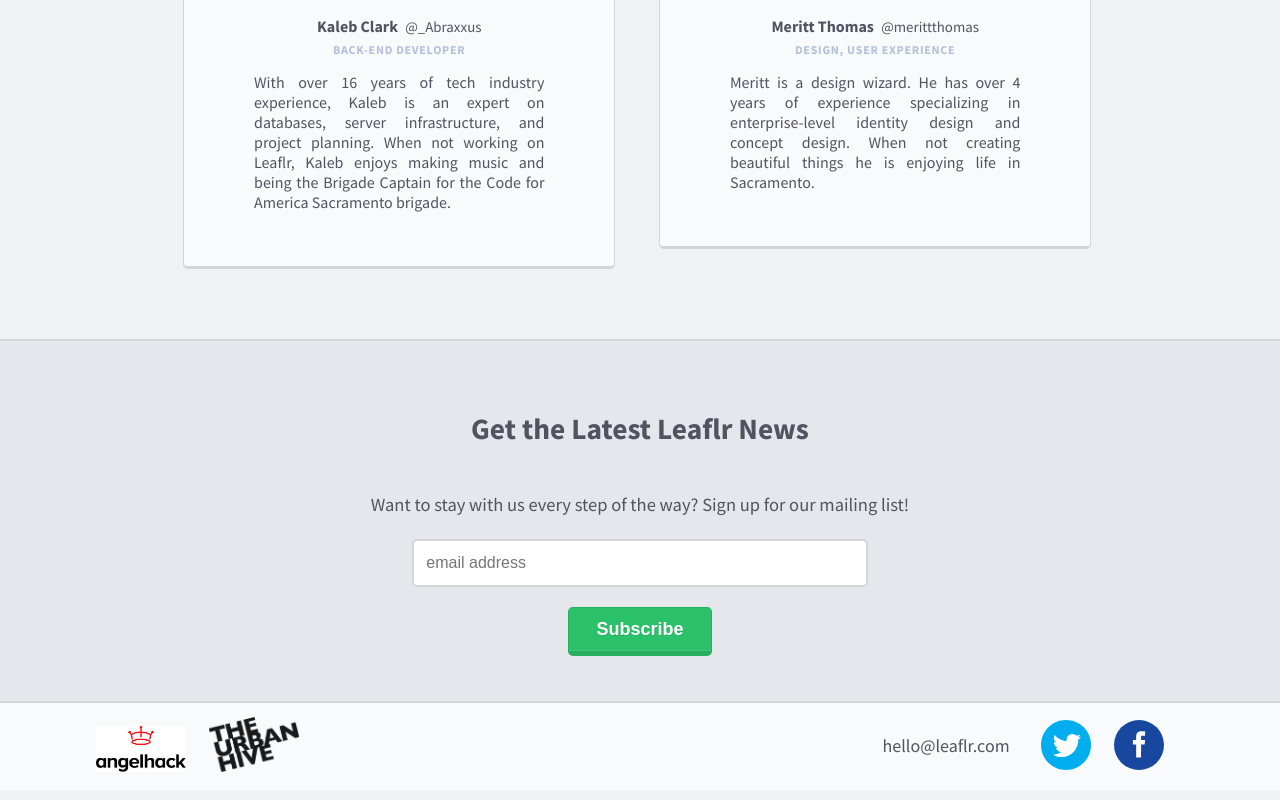
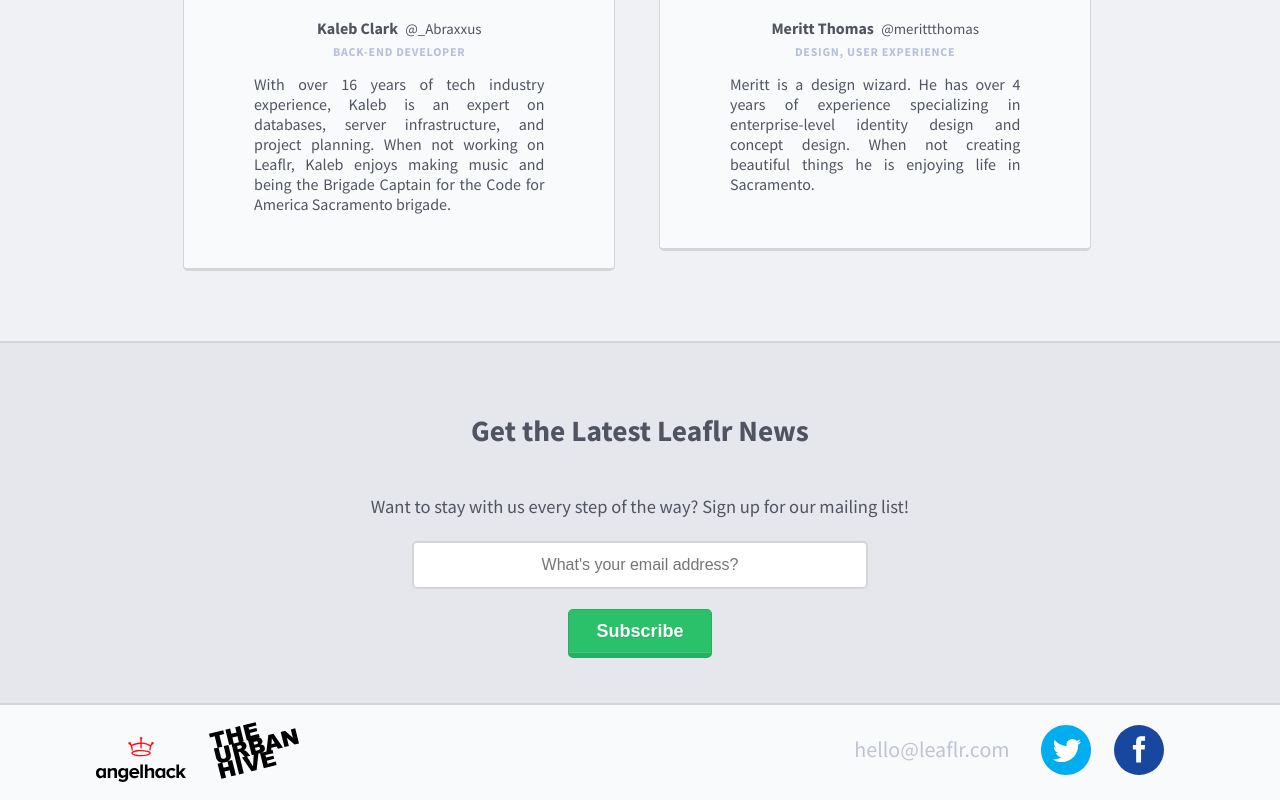
Before and after one commit to Leaflr/leaflr-landing, a website: page project/index.html in a window 1280 px wide. Shown: the part 1943-2743 px from the top of the page. Drawn offline with nearby package versions, Linux system fonts and the light colour scheme.

Commit message:
General UI Update / Added SVG Logos / UI Color Edits

```diff
--- a/project/index.html
+++ b/project/index.html
@@ -98,7 +98,7 @@
 <div id="mc_embed_signup">
 <form action="http://leaflr.us3.list-manage1.com/subscribe/post?u=b36f12a877a1d7eca62623839&amp;id=a409f725e3" method="post" id="mc-embedded-subscribe-form" name="mc-embedded-subscribe-form" class="validate" target="_blank" novalidate>
 
-	<input type="email" value="" name="EMAIL" class="email" id="mce-EMAIL" placeholder="email address" required>
+	<input type="email" value="" name="EMAIL" class="email" id="mce-EMAIL" placeholder="What's your email address?" required>
     <!-- real people should not fill this in and expect good things - do not remove this or risk form bot signups-->
     <div style="position: absolute; left: -5000px;"><input type="text" name="b_b36f12a877a1d7eca62623839_a409f725e3" value=""></div>
 	<div class="clear"><input type="submit" value="Subscribe" name="subscribe" id="mc-embedded-subscribe" class="subscribe-button"></div>
@@ -120,8 +120,8 @@
                     <a target="_blank" href="http://facebook.com/leaflr"><img src="images/facebook.svg"/></a>
                 </div>
                 <div class="partners">
-                    <a target="_blank" href="http://angelhack.com"><img src="images/angelhack_logo.jpg"></a>
-                    <a target="_blank" href="http://www.theurbanhive.com/"><img src="images/TheUrbanHive_LOGO.PNG"></a>
+                    <a target="_blank" href="http://angelhack.com"><img src="images/angelhack.svg"></a>
+                    <a target="_blank" href="http://theurbanhive.com"><img src="images/theurbanhive.svg"></a>
                 </div>
             </div>
         </footer>
--- a/project/stylesheets/main.scss
+++ b/project/stylesheets/main.scss
@@ -71,10 +71,9 @@ h2 {
 
 header {
 	padding: em(14) 0 em(15);
-	border-top: 6px solid $light;
 	border-bottom: 4px solid $medium3;
 	border-top: 4px solid $light-green;
-	background-color: white;
+	background-color: $light;
 }
 
 .container {
@@ -249,6 +248,7 @@ input.email {
 	width: 60%;
 	padding: 0.8em;
 	color: $medium3;
+	text-align: center;
 	border-radius: 5px;
 	border: 2px solid $medium3;
 	margin-bottom: 20px;
@@ -272,11 +272,11 @@ input.email {
 .about-text {
 	// border-top: 3px solid darken($light,4%);
 	// border-bottom: 3px solid darken($light,4%);
-	background-color: $medium3;
+	background-color: $light;
 	// padding: em(35) 0 em(35);
 
 	p {
-		color: darken($light, 31%);
+		color: darken($medium4, 20%);
 		line-height: 1.65em;
 		font-size: em(18.5);
 		text-align: justify;
@@ -301,6 +301,7 @@ input.email {
 
 .team {
 	padding: em(20) em(10) em(70);
+	border-top: 2px solid $medium3;
 
 	section {
 		@include span-columns(5);
@@ -403,6 +404,7 @@ input.email {
 ///////////////////////////*/
 
 footer {
+	color: $medium4;
 	background-color: $light;
 	border-top: 2px solid $medium3;
 	padding: em(14) 0;
@@ -410,12 +412,12 @@ footer {
 
 .social {
 	float: right;
-	margin-top: 3px;
+	margin-top: 6px;
 
 	.email {
 		text-decoration: none;
 		color: inherit;
-		font-size: em(18);
+		font-size: em(22);
 		position: relative;
 		top: -18px;
 		left: -8px;
```
Also changed, not shown: project/css/main.css, project/images/angelhack.svg (added), project/images/theurbanhive.svg (added).
